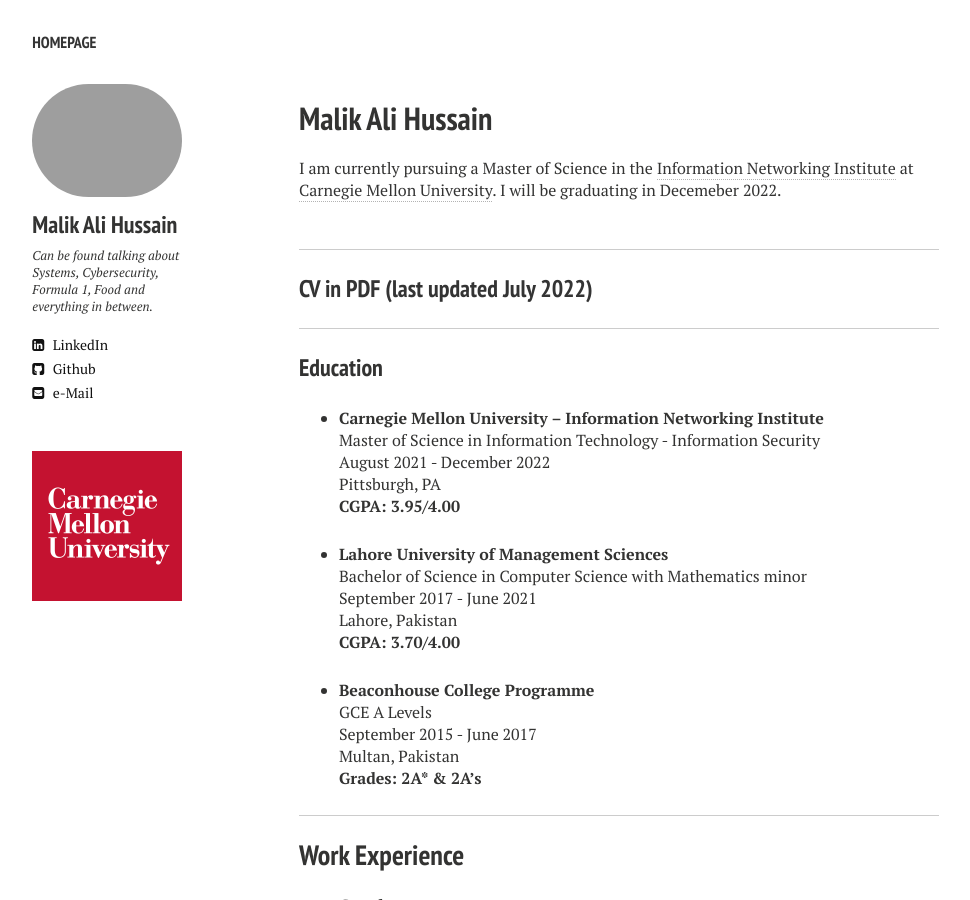
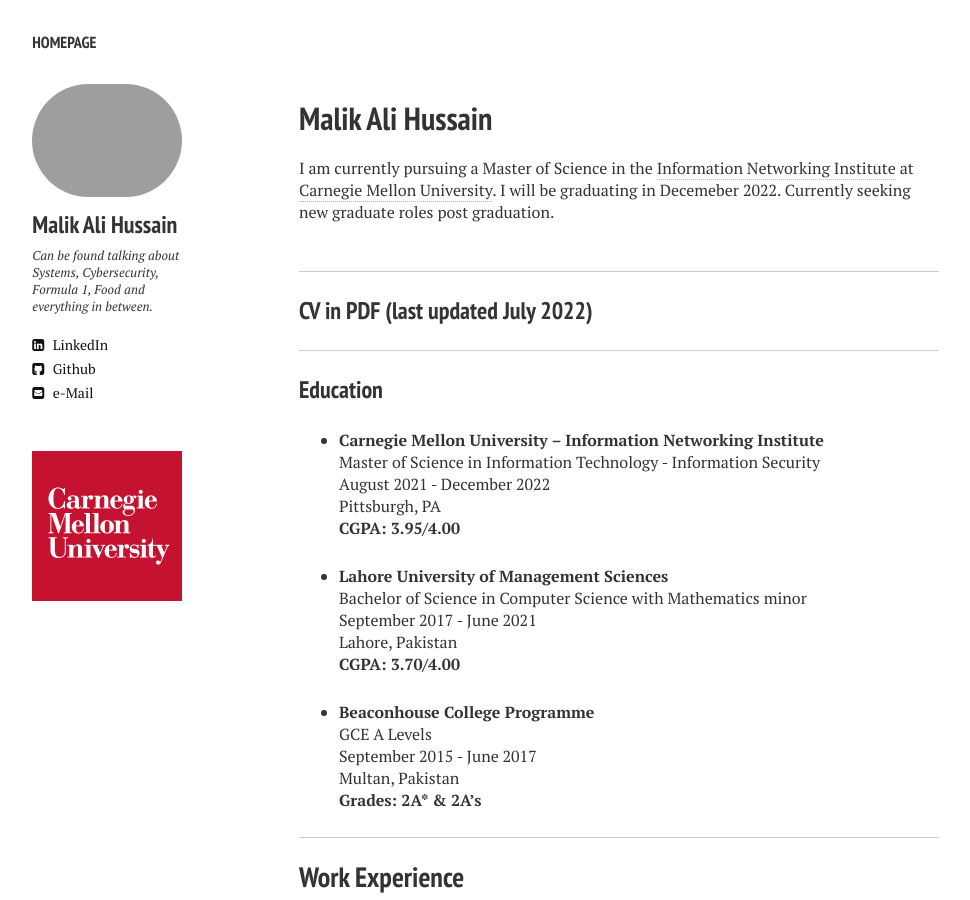
Before and after one commit to malikalihussain/malikalihussain.github.io, a Jekyll site: the page built from index.md, in a window 1280 px wide and 900 px high. Shown: the whole window, without its empty margins (21-991 px from the left). Built offline with Jekyll 4.4.1, drawn with Linux system fonts in a browser that asks for light colours; nearby versions of some CDN libraries; comment, search, counter and statistics services are not loaded; some of the changed text lies outside the part shown.

Commit message:
Update index.md

```diff
--- a/index.md
+++ b/index.md
@@ -7,7 +7,7 @@ image:
   feature: trees.jpg
 ---
 
-I am currently pursuing a Master of Science in the [Information Networking Institute](https://www.cmu.edu/ini/) at [Carnegie Mellon University](https://www.cmu.edu). I will be graduating in Decemeber 2022.
+I am currently pursuing a Master of Science in the [Information Networking Institute](https://www.cmu.edu/ini/) at [Carnegie Mellon University](https://www.cmu.edu). I will be graduating in Decemeber 2022. Currently seeking new graduate roles post graduation.
 <br />
 <br />
 
```
Also changed, not shown: other parts of index.md (+1 -1 lines).
